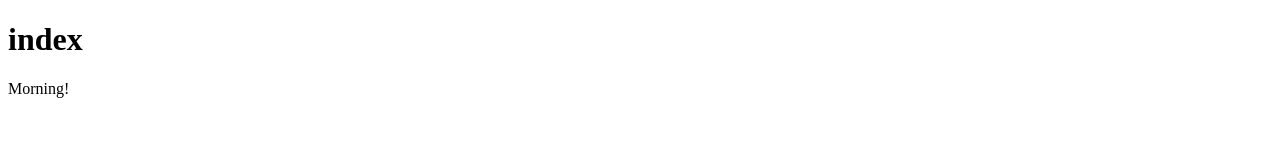
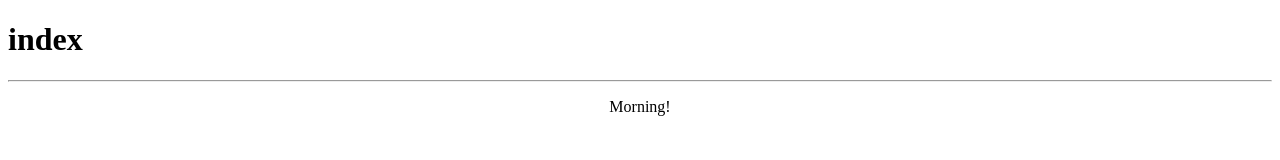
Before and after one commit to mousoul/mousoul.github.io, a plain HTML site: page index.html in a window 1280 px wide. Drawn offline with Linux system fonts and the light colour scheme.

Commit message:
Update index.html

```diff
--- a/index.html
+++ b/index.html
@@ -1,7 +1,13 @@
 <!DOCTYPE html>
 <html>
+    <head>
+        <title>index</title>
+    </head>
 <body>
-<h1>index</h1>
-<p>Morning!</p>
+    <div align="center">
+        <h1 align="left">index</h1>
+        <hr>
+        <p>Morning!</p>
+    </div>
 </body>
 </html>
```
